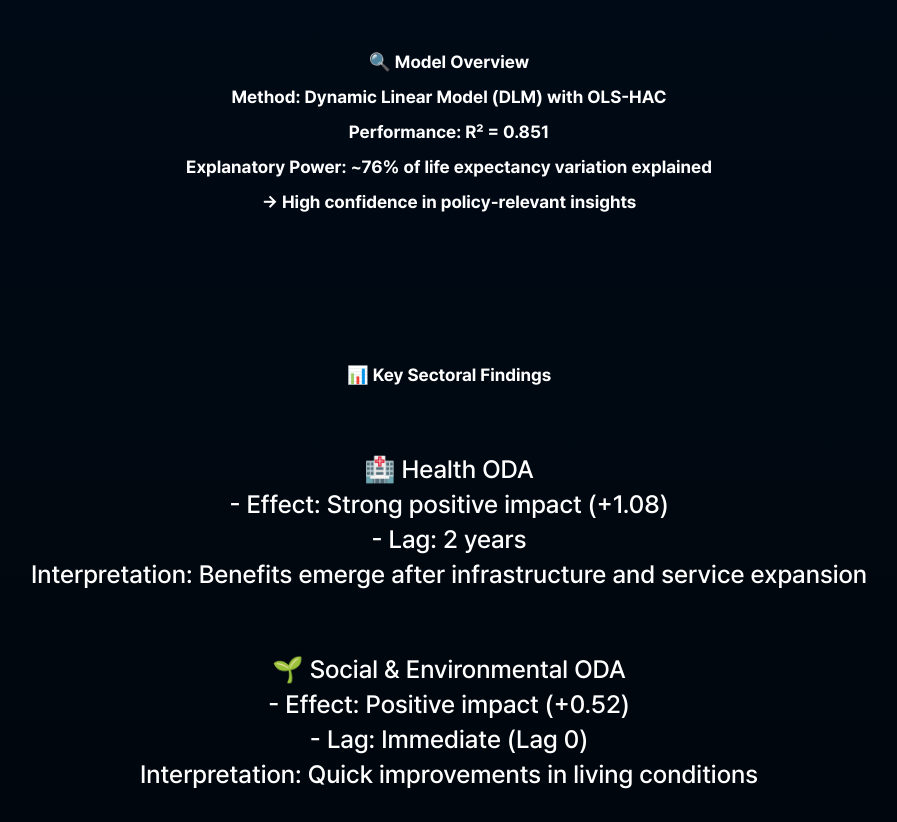
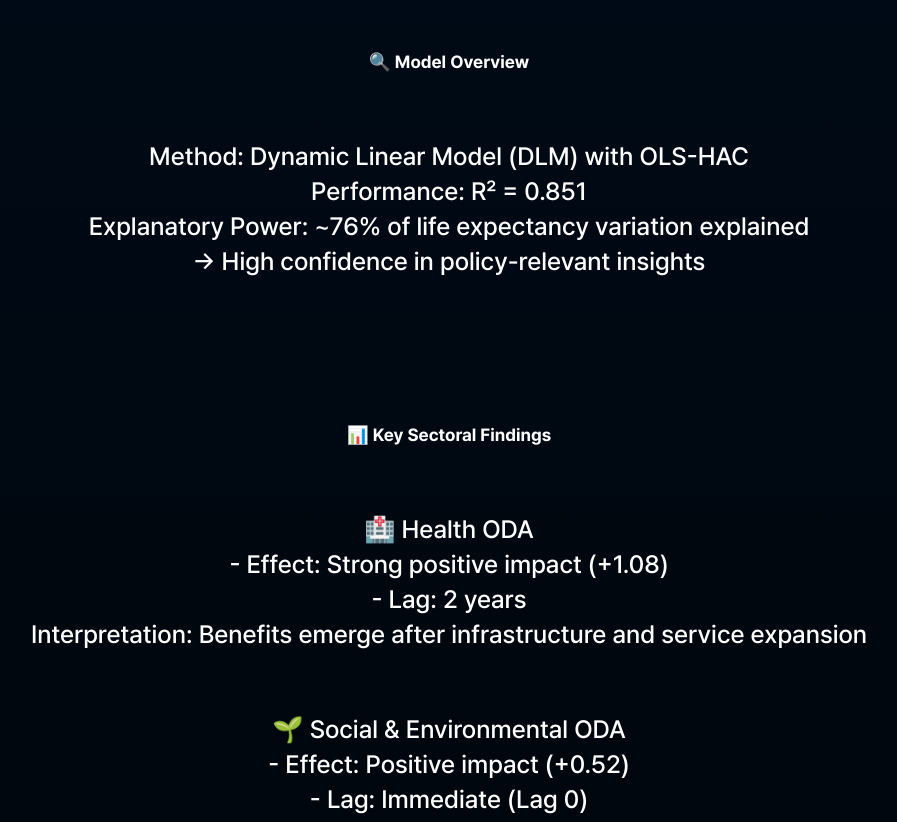
Before and after one commit to hxxee/CYClone-UNDP-ODA-Project, a React (Create React App) app: page /project in a window 1280 px wide. Shown: the part 3900-4722 px from the top of the page, without its empty margins (191-1088 px from the left). Built offline with nearby package versions, Linux system fonts and the light colour scheme.

Commit message:
Update Project.jsx

```diff
--- a/src/pages/Project.jsx
+++ b/src/pages/Project.jsx
@@ -199,7 +199,9 @@ const Project = () => {
 
         <div style={{ fontSize: "1.1rem", fontWeight: 1000 }}>
           🔍 Model Overview
-          <br />
+        </div>
+
+        <div style={{ margin: 0 }}>
           Method: Dynamic Linear Model (DLM) with OLS-HAC
           <br />
           Performance: R² = 0.851
```
